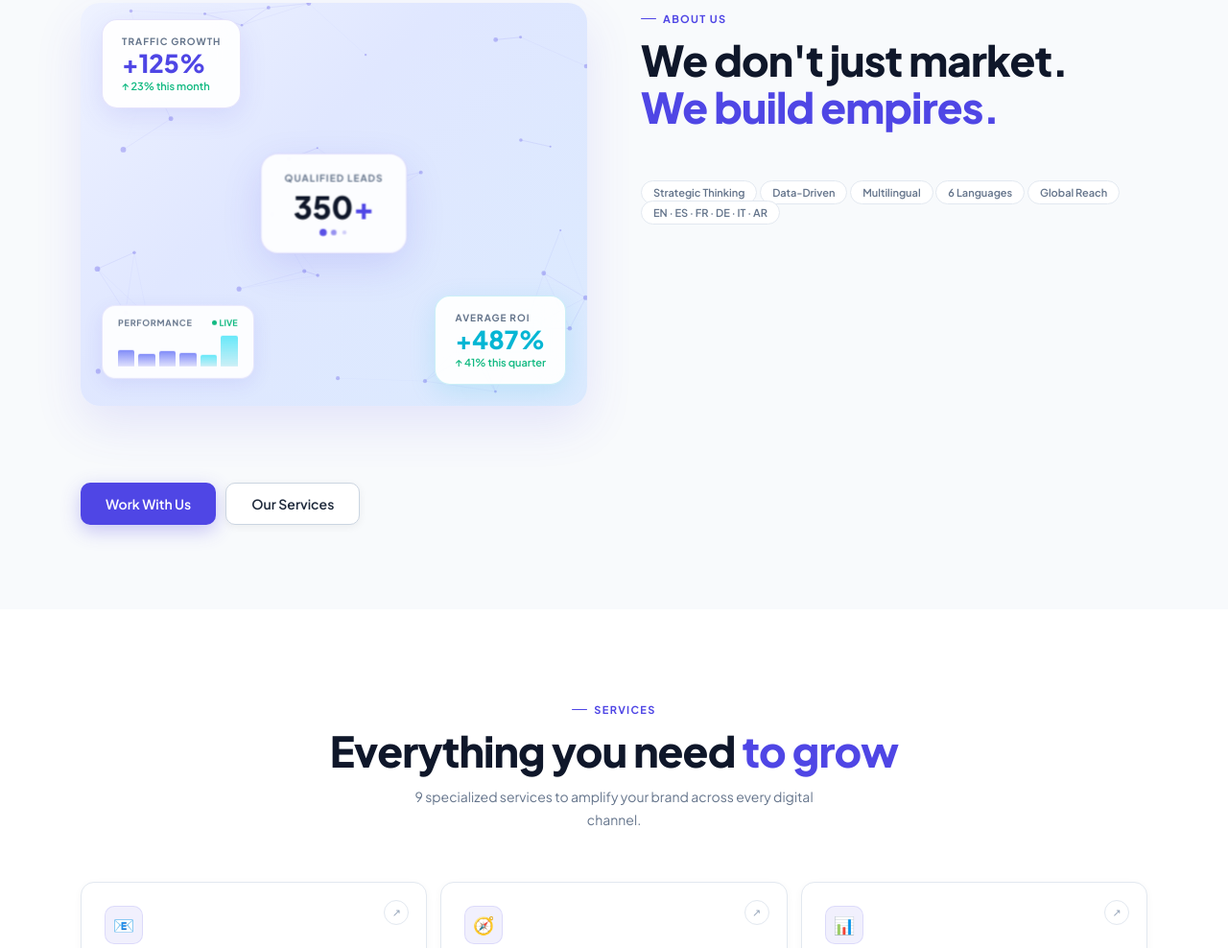
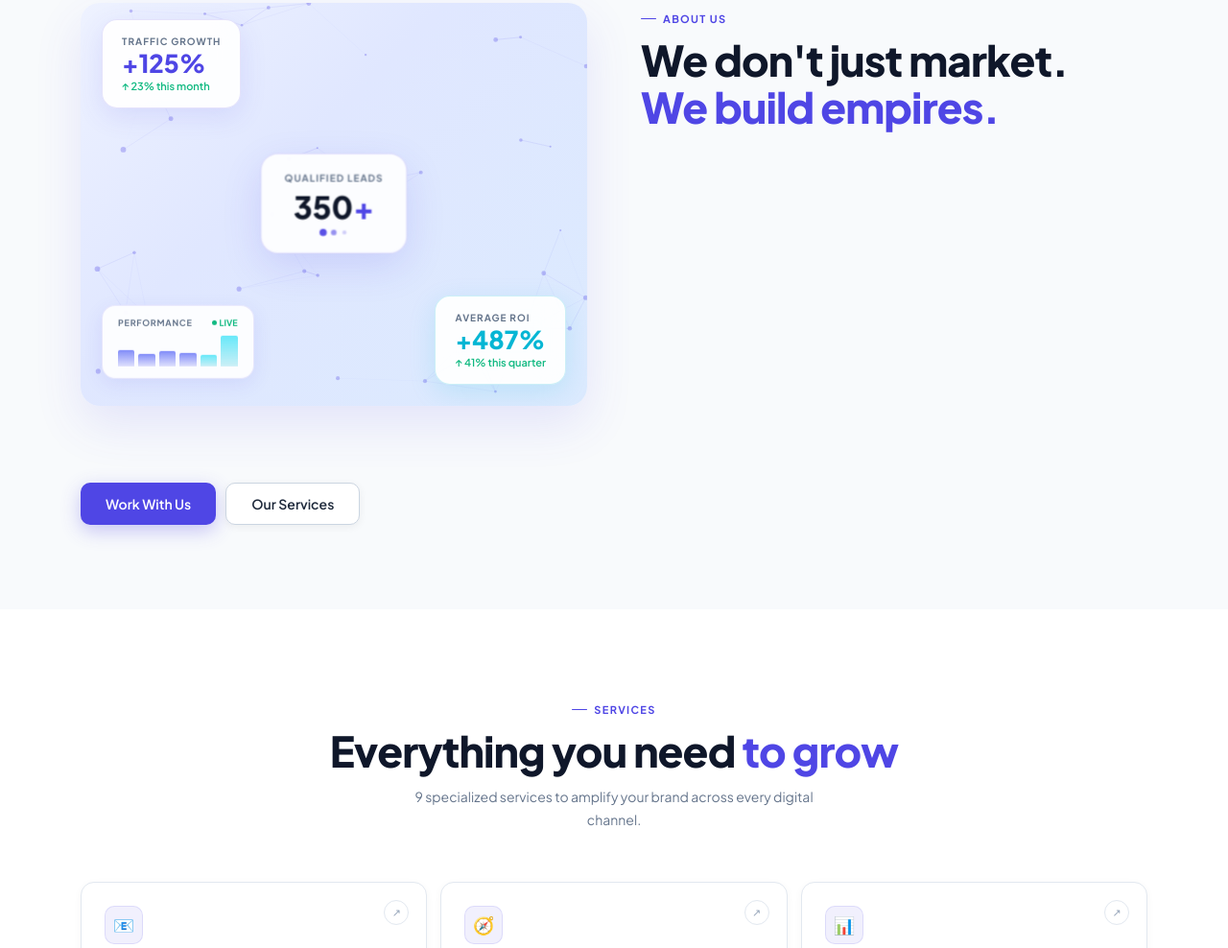
Before and after one commit to issammalih/Verto-6, a plain HTML site: page index.html in a window 1280 px wide. Shown: the part 1216-2204 px from the top of the page at 96% size. Drawn offline with Linux system fonts and the light colour scheme; animation ran at ten frames a second.

Commit message:
Remove chip elements from About Us section
Removed multiple chip elements from the About Us section.

```diff
--- a/index.html
+++ b/index.html
@@ -778,12 +778,6 @@ footer{border-top:1px solid var(--border);padding:56px 0 24px;background:var(--w
           <h2 data-en="We don't just market.<br><em>We build empires.</em>" data-es="No solo marketing.<br><em>Construimos imperios.</em>">We don't just market.<br><em>We build empires.</em></h2>
         </div>
 
-          <span class="chip" data-en="Strategic Thinking" data-es="Pensamiento Estratégico">Strategic Thinking</span>
-          <span class="chip" data-en="Data-Driven" data-es="Basado en Datos">Data-Driven</span>
-          <span class="chip" data-en="Multilingual" data-es="Multilingüe">Multilingual</span>
-          <span class="chip" data-en="6 Languages" data-es="6 Idiomas">6 Languages</span>
-          <span class="chip" data-en="Global Reach" data-es="Alcance Global">Global Reach</span>
-          <span class="chip">EN · ES · FR · DE · IT · AR</span>
         </div>
         <div class="abtns" style="margin-top:24px">
           <button class="bp" onclick="openM()" data-en="Work With Us" data-es="Trabaja Con Nosotros">Work With Us</button>
```
